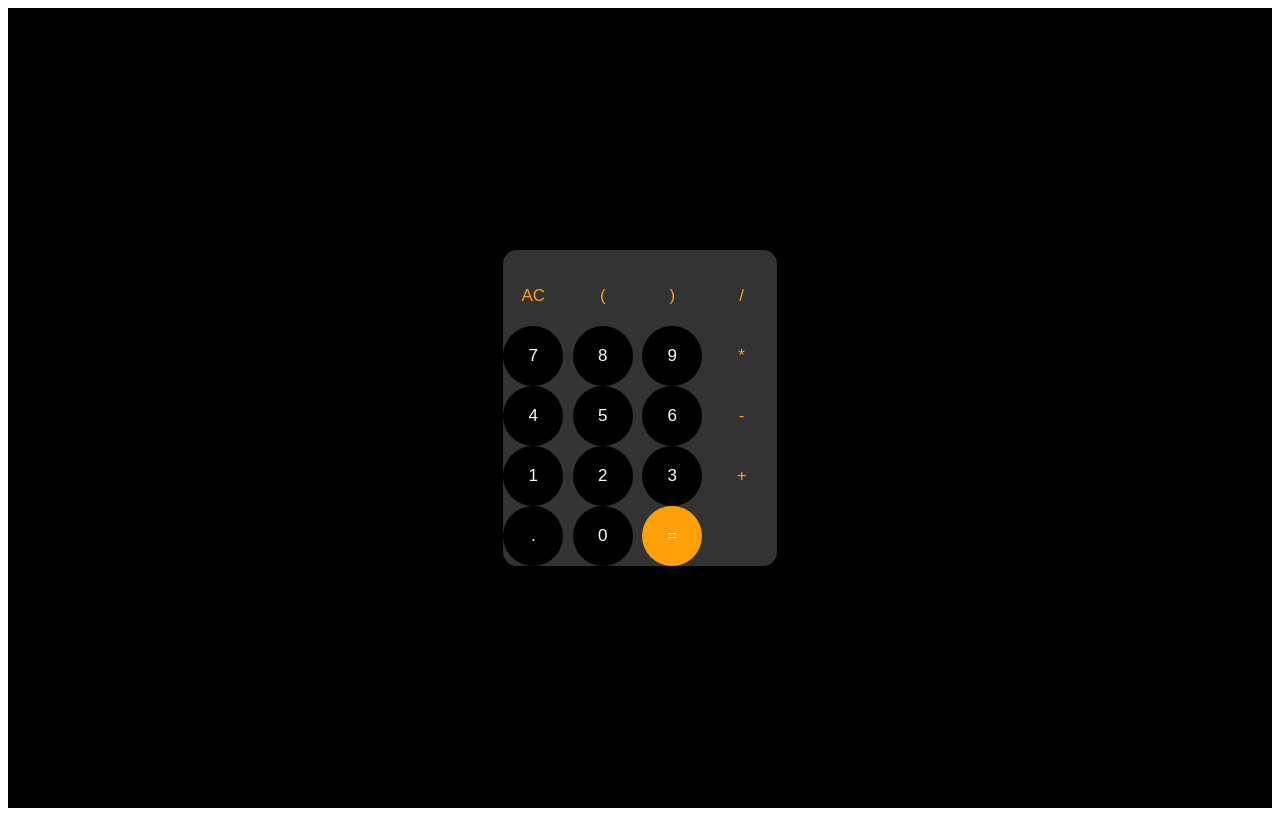
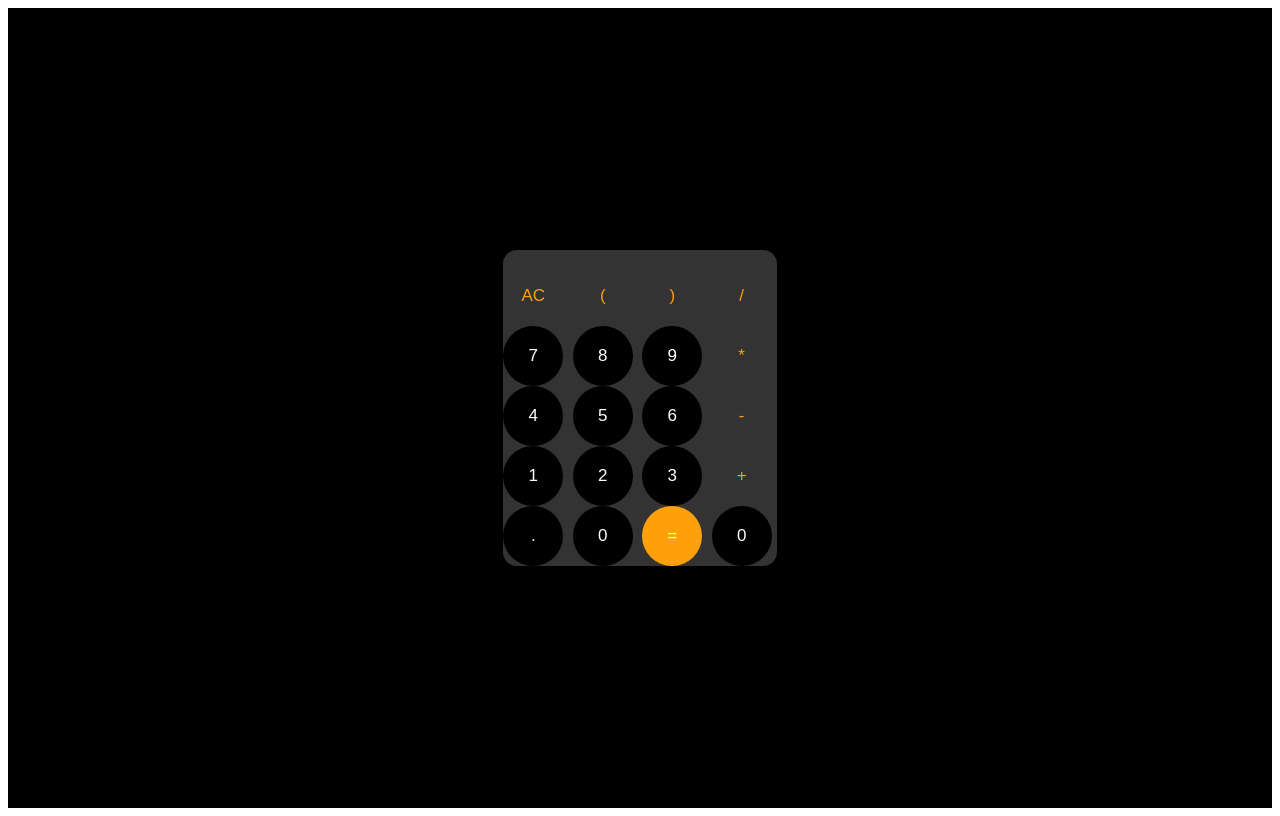
Before and after one commit to lilmow/Calculation-App, a plain HTML site: page index.html in a window 1280 px wide. Drawn offline with Linux system fonts and the light colour scheme.

Commit message:
Update index.html

```diff
--- a/index.html
+++ b/index.html
@@ -45,6 +45,9 @@
           <button onclick="updateCalculation('.')" class="calculator-button gray-btn">.</button>
           <button onclick="updateCalculation('0')" class="calculator-button gray-btn">0</button>
           <button onclick="calculateNumber()" class="calculator-button equal-btn">=</button>
+
+          <button onclick="updateCalculation('^')" class="calculator-button gray-btn">0</button>
+
         </div>
       </section>
     </div>
```
